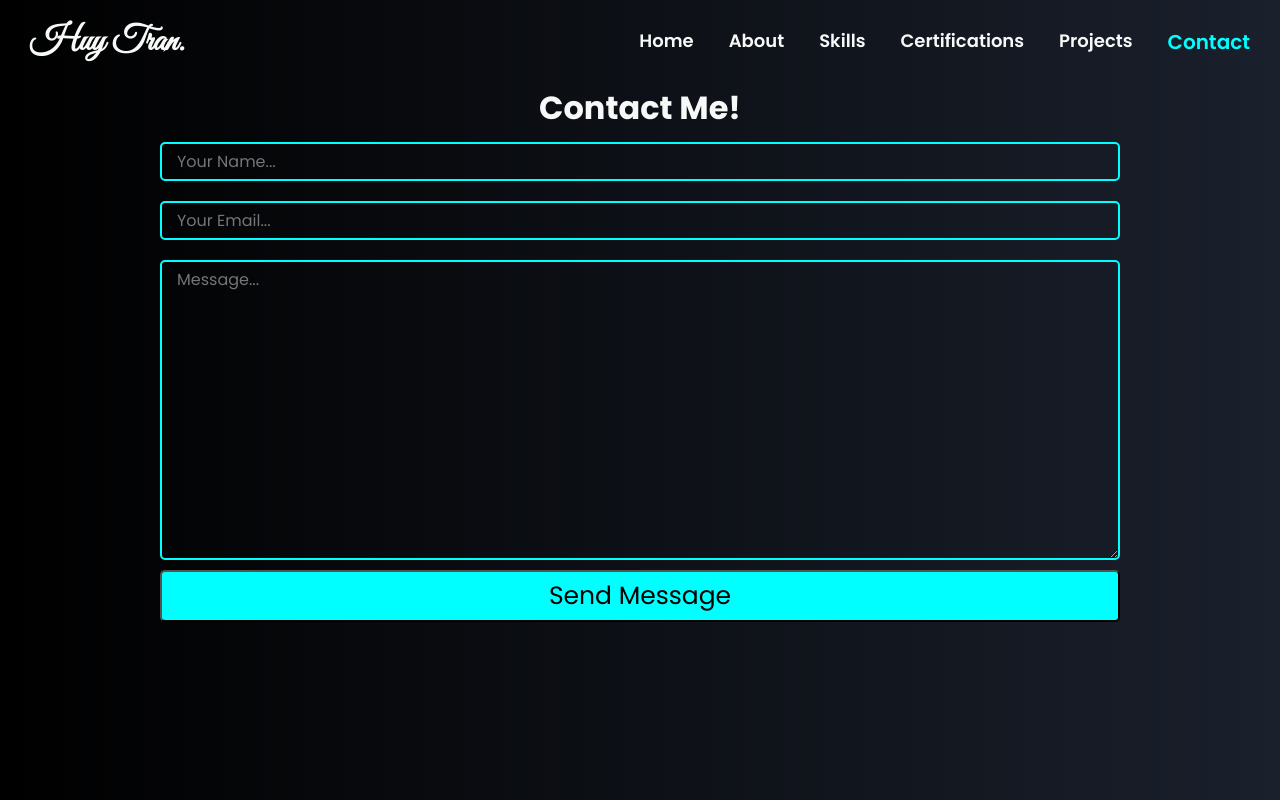
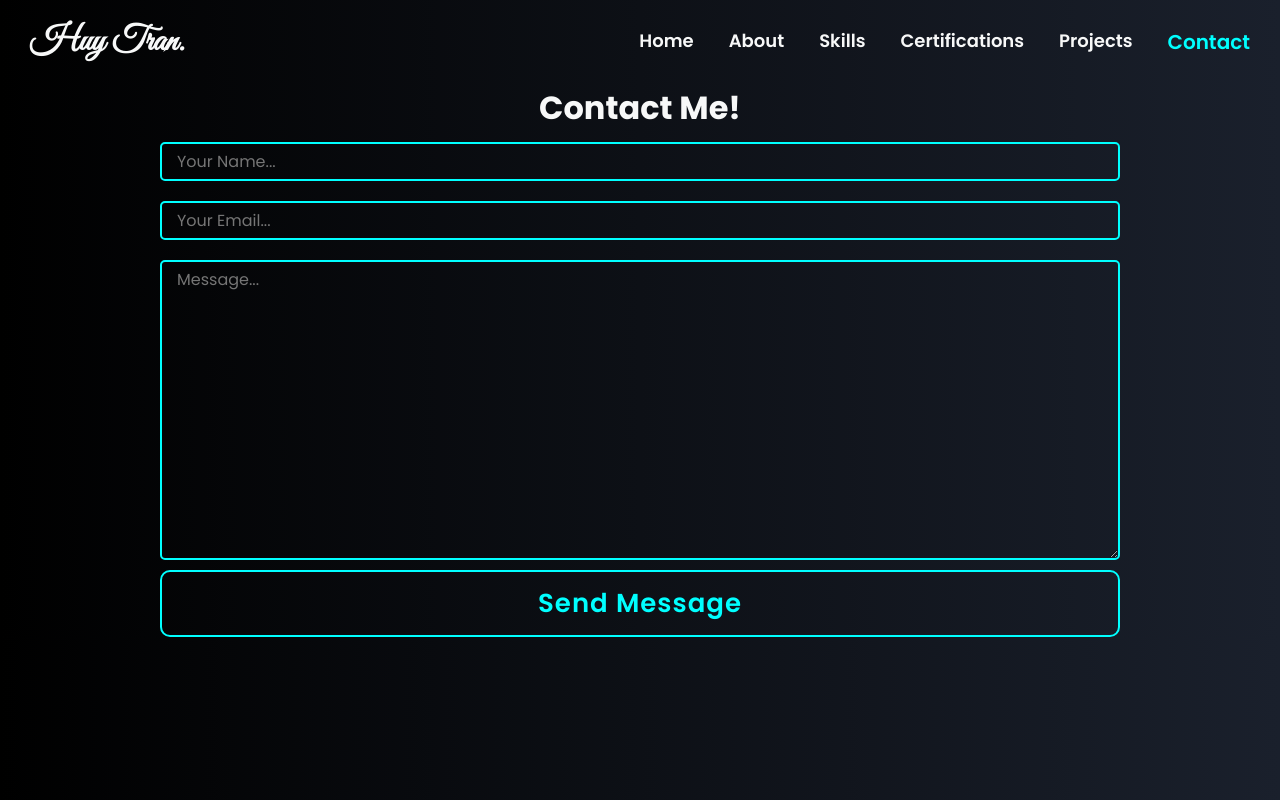
Before and after one commit to HuyTran0996/portfolio, a React (Create React App) app: page /contact in a window 1280 px wide. Built offline with nearby package versions, Linux system fonts and the light colour scheme; no server answers.

Commit message:
2024-05-17 update contact.scss and update header toggle feature

```diff
--- a/src/components/header/Header.js
+++ b/src/components/header/Header.js
@@ -13,6 +13,27 @@ const Header = () => {
     e.preventDefault();
     setToggleMenu(!toggleMenu);
   };
+
+  const handleClickOutside = (e) => {
+    if (
+      !e.target.closest(".navbar") &&
+      !e.target.closest(".navbar-toggler-btn")
+    ) {
+      setToggleMenu(false);
+    }
+  };
+
+  useEffect(() => {
+    if (toggleMenu) {
+      document.addEventListener("click", handleClickOutside);
+    } else {
+      document.removeEventListener("click", handleClickOutside);
+    }
+
+    return () => {
+      document.removeEventListener("click", handleClickOutside);
+    };
+  }, [toggleMenu]);
 
   useEffect(() => {
     const setActiveClass = () => {
--- a/src/pages/Contact/Contact.scss
+++ b/src/pages/Contact/Contact.scss
@@ -1,3 +1,7 @@
+@import "../../stylesStore/variables.scss";
+@import "../../stylesStore//breakpoints.scss";
+@import "../../stylesStore/keyframes.scss";
+
 .contact-form {
   display: flex;
   flex-direction: column;
@@ -16,20 +20,34 @@
       border: 2px solid aqua;
       border-radius: 5px;
       color: #fff;
+      opacity: 0;
+      animation: slideLeft 1s ease forwards;
+      animation-delay: 0.4s;
     }
     textarea {
       height: 300px;
     }
 
     button {
-      font-size: 25px;
-      background: aqua;
-      color: black;
-      padding: 5px 15px;
-      border-radius: 5px;
       cursor: pointer;
-      transition: 0.3s;
+      display: inline-block;
+      padding: 12px 28px;
+      color: aqua;
+      background: transparent;
+      border: 2px solid aqua;
+      border-radius: 10px;
+      text-decoration: none;
+      font-size: 26px;
+      font-weight: 600;
+      letter-spacing: 1px;
+      transition: 0.5s;
+      opacity: 0;
+      animation: slideTop 1s ease forwards;
+      animation-delay: 0.8s;
       &:hover {
+        background: aqua;
+        color: #1f242d;
+        @include shadow;
       }
     }
   }
```
